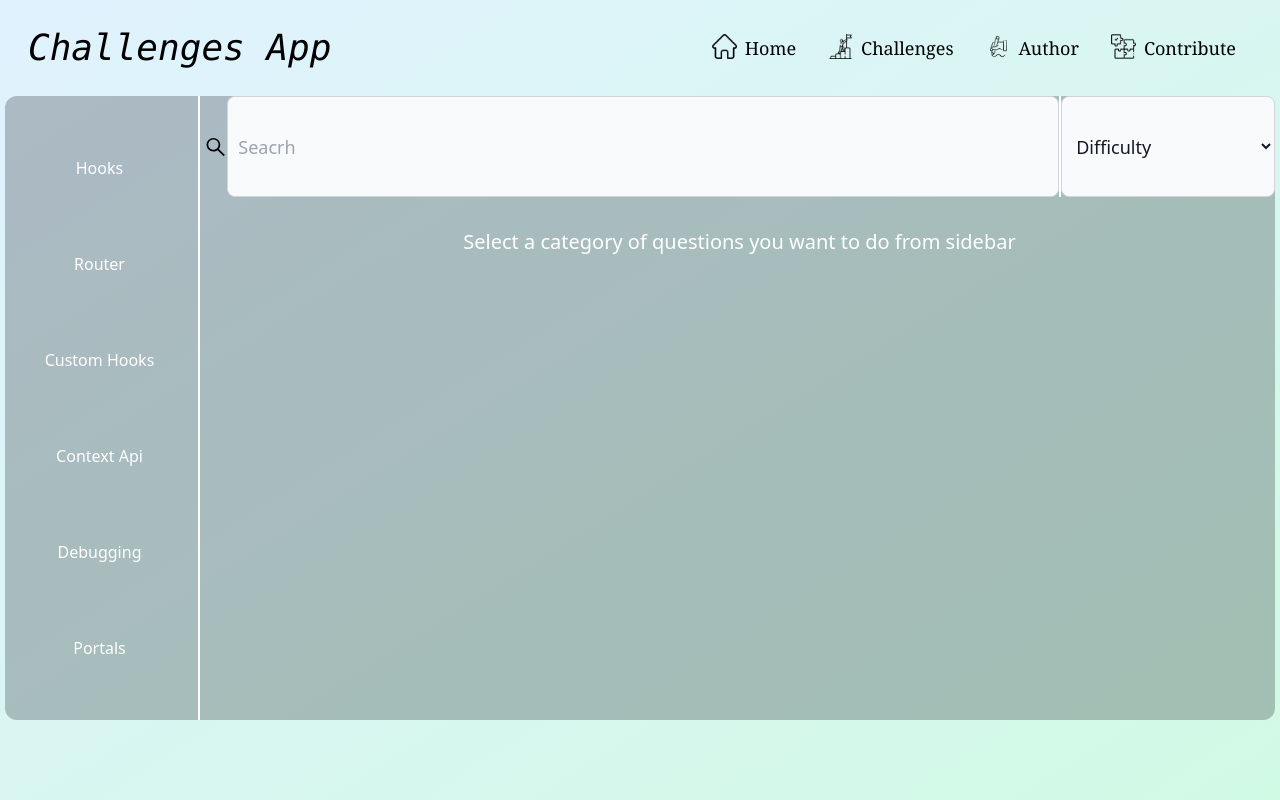
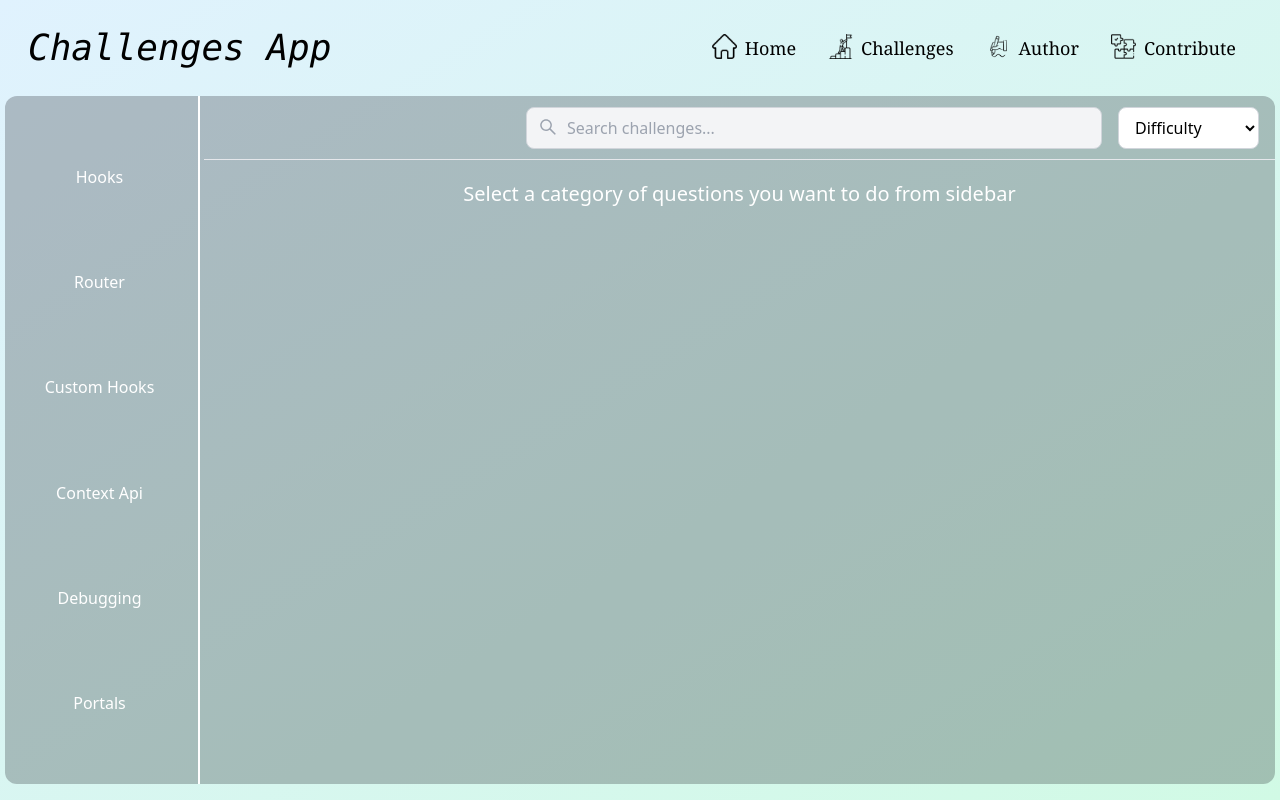
Before and after one commit to Himanshu0422/Challanges-App-Frontend, a React (Create React App) app: page /challenges in a window 1280 px wide. Built offline with nearby package versions, Linux system fonts and the light colour scheme.

Commit message:
ui updates

```diff
--- a/src/components/Layout.js
+++ b/src/components/Layout.js
@@ -1,118 +1,126 @@
-import React, { useState } from 'react'
-import { Link, useLocation } from 'react-router-dom';
-import { AiOutlineClose, AiOutlineMenu, AiOutlineSearch } from 'react-icons/ai';
-import { useDispatch } from 'react-redux';
-import { setDifficulty, setSearch } from '../redux/questionsSlice';
+'use client'
 
-const Layout = ({ children }) => {
+import React, { useEffect, useRef } from 'react'
+import { AiOutlineSearch } from 'react-icons/ai'
+import { useDispatch } from 'react-redux'
+import { Link, useLocation } from 'react-router-dom'
+import { setDifficulty, setSearch } from '../redux/questionsSlice'
+import gsap from 'gsap'
 
-    const location = useLocation();
-    const dispatch = useDispatch();
-    const [sidebar, setSidebar] = useState(false);
-    const handleSidebar = () => {
-        setSidebar(!sidebar);
-    };
+export default function Component({ children }) {
+  const location = useLocation()
+  const dispatch = useDispatch()
+  const sidebarRef = useRef(null)
+  const contentRef = useRef(null)
 
   const changeHandler = (e) => {
-        dispatch(setSearch(e.target.value));
+    dispatch(setSearch(e.target.value))
   }
 
   const changeDiffHandler = (e) => {
-        dispatch(setDifficulty(e.target.value));
+    dispatch(setDifficulty(e.target.value))
   }
 
   const questionMenu = [
     {
       name: 'Hooks',
-            path: '/challenges/hooks'
+      path: '/challenges/hooks',
     },
     {
       name: 'Router',
-            path: '/challenges/router'
+      path: '/challenges/router',
     },
     {
       name: 'Custom Hooks',
-            path: '/challenges/custom-hooks'
+      path: '/challenges/custom-hooks',
     },
     {
       name: 'Context Api',
-            path: '/challenges/context-api'
+      path: '/challenges/context-api',
     },
     {
       name: 'Debugging',
-            path: '/challenges/debugging'
+      path: '/challenges/debugging',
     },
     {
       name: 'Portals',
-            path: '/challenges/portals'
+      path: '/challenges/portals',
     },
   ]
 
+  useEffect(() => {
+    // Animate sidebar menu items
+    gsap.from(sidebarRef.current?.children, {
+      opacity: 0,
+      x: -50,
+      stagger: 0.1,
+      duration: 0.5,
+      ease: 'power3.out',
+    })
+
+    // Animate main content area
+    gsap.from(contentRef.current, {
+      opacity: 0,
+      y: 50,
+      duration: 0.5,
+      ease: 'power3.out',
+    })
+  }, [])
+
   return (
-        <div className='flex h-[calc(100vh-11rem)] max-md:flex-col backgound-color'>
-            <div className='flex md:w-[15%] md:justify-center max-md:w-[100%] max-md:hidden'>
-                <div className='flex md:flex-col md:justify-evenly'>
+    <div className="flex h-[calc(100vh-7rem)] max-lg:h-[calc(100vh-9rem)] max-lg:flex-col backgound-color">
+      <div className="flex lg:w-[15%] lg:justify-center max-lg:w-[100%] max-lg:hidden">
+        <div ref={sidebarRef} className="flex lg:flex-col lg:justify-evenly">
           {questionMenu.map((menu, i) => {
-                        const isActive = location.pathname === menu.path;
-                        return <div key={i} className={`flex justify-center items-center text-white ${isActive ? 'button-background' : ''}`}>
+            const isActive = location.pathname === menu.path
+            return (
+              <div
+                key={i}
+                className={`flex justify-center items-center text-white ${
+                  isActive ? 'button-background' : ''
+                }`}
+              >
                 <Link
-                                className='p-3 rounder-lg border-transparent background-hover flex items-center justify-center h-[100%] w-[100%]'
-                                to={menu.path}>
+                  className="p-3 rounder-lg border-transparent background-hover flex items-center justify-center h-[100%] w-[100%]"
+                  to={menu.path}
+                >
                   {menu.name}
                 </Link>
               </div>
+            )
           })}
         </div>
       </div>
-            <div className='max-md:flex flex-col hidden'>
-                <div onClick={handleSidebar} className='block lg:hidden cursor-pointer mt-2 ml-2 z-10 w-7'>
-                    {sidebar ? <AiOutlineClose size={20} /> : <AiOutlineMenu size={20} />}
-                </div>
-                <ul className={sidebar ? 'fixed left-0 bg-opacity-50 backdrop-blur-lg w-[60%] h-full ease-in-out duration-500' : 'ease-in-out duration-500 fixed left-[-100%] w-[60%] h-full'}>
-                    {questionMenu.map((menu, i) => {
-                        return <li key={i} className='flex justify-center items-center text-white' onClick={handleSidebar}>
-                            <Link
-                                className='p-3'
-                                to={menu.path}>
-                                {menu.name}
-                            </Link>
-                        </li>
-                    })}
-                </ul>
-            </div>
-            <div className="border border-white mx-1 max-md:hidden"></div>
-            <div className='md:w-[85%] max-md:mt-3 max-md:mx-2 max-md:h-full'>
-                <div className='flex w-full md:h-[18%]'>
-                    <div className='w-[80%] md:h-[90%] max-md:h-full inline-flex items-center'>
-                        <AiOutlineSearch className='h-6 w-6' />
+      <div className="border border-white mx-1 max-lg:hidden" />
+      <div ref={contentRef} className="lg:w-[85%] max-lg:mt-3 max-lg:mx-2 max-lg:h-full">
+        <header className="flex h-16 items-center justify-between border-b px-4">
+          <div className="flex flex-1 items-center justify-end space-x-4">
+            <div className="relative w-full max-w-xl">
               <input
-                            className='w-full h-full bg-gray-50 border border-gray-300 text-gray-900 text-lg rounded-lg focus:ring-blue-500 focus:border-blue-500 block p-2.5 dark:bg-gray-700 dark:border-gray-600 dark:placeholder-gray-400 dark:text-white dark:focus:ring-blue-500 dark:focus:border-blue-500'
-                            type='text'
-                            placeholder='Seacrh'
+                type="text"
+                placeholder="Search challenges..."
+                className="w-full rounded-lg border border-gray-300 bg-gray-100 py-2 pl-10 pr-4 focus:border-blue-500 focus:outline-none focus:ring-1 focus:ring-blue-500 dark:border-gray-600 dark:bg-gray-700 dark:text-white dark:focus:border-blue-500"
                 onChange={changeHandler}
               />
+              <AiOutlineSearch className="absolute left-3 top-2.5 h-5 w-5 text-gray-400" />
             </div>
-                    <div className="border border-white h-[90%]"></div>
-                    <div className='w-[20%] md:h-[90%] max-md:h-full'>
             <select
-                            className="w-full h-full bg-gray-50 border border-gray-300 text-gray-900 text-lg rounded-lg focus:ring-blue-500 focus:border-blue-500 block p-2.5 dark:bg-gray-700 dark:border-gray-600 dark:placeholder-gray-400 dark:text-white dark:focus:ring-blue-500 dark:focus:border-blue-500"
-                            id="difficulty"
-                            name="difficulty"
+              className="rounded-lg border border-gray-300 bg-white py-2 pl-3 pr-10 focus:border-blue-500 focus:outline-none focus:ring-1 focus:ring-blue-500 dark:border-gray-600 dark:bg-gray-700 dark:text-white"
               onChange={changeDiffHandler}
             >
-                            <option disabled selected>Difficulty</option>
+              <option disabled selected>
+                Difficulty
+              </option>
               <option value="Easy">Easy</option>
               <option value="Medium">Medium</option>
               <option value="Difficult">Difficult</option>
             </select>
           </div>
-                </div>
-                <div className='mt-5 mb-5 md:h-[75%] max-md:mt-4 max-md:ml-2 max-md:h-[calc(100vh-18rem)]'>
+        </header>
+        <div className="mt-5 mb-5 lg:h-[80%] max-lg:mt-4 max-lg:ml-2 max-lg:h-[calc(100vh-18rem)]">
           {children}
         </div>
       </div>
     </div>
   )
 }
-
-export default Layout;
--- a/src/pages/Challenges/TopicQues.js
+++ b/src/pages/Challenges/TopicQues.js
@@ -34,7 +34,7 @@ const TopicQues = ({ topic }) => {
     }, [topic]);
 
     return (
-        <div className='flex flex-wrap justify-evenly h-[100%] w-[100%] overflow-auto'>
+        <div className='flex flex-wrap justify-evenly h-[100%] w-[100%] overflow-auto items-center'>
             {loading && (
                 <div className="spinner-parent">
                     <SyncLoader color='#36d7b7' />
--- a/src/pages/ContributedQuestion.js
+++ b/src/pages/ContributedQuestion.js
@@ -43,8 +43,9 @@ const ContributedQuestion = () => {
     }
 
     return (
-        <div className='min-h-screen flex items-center'>
-            <div className='mx-auto w-[100%]'>
+        <div className="max-h-screen">
+            <div className='min-h-[calc(100vh-6rem)] flex items-center'>
+                <div className='w-[100%]'>
                     <div className='px-6 py-4 max-w-md mx-auto bg-opacity-100 shadow-2xl rounded-lg overflow-hidden'>
                         <h1 className='text-2xl font-semibold mb-4'>Contribute your Question</h1>
                         <form onSubmit={submitHandler}>
@@ -138,6 +139,7 @@ const ContributedQuestion = () => {
                     </div>
                 </div>
             </div>
+        </div>
     )
 }
 
--- a/src/pages/Question.js
+++ b/src/pages/Question.js
@@ -129,7 +129,7 @@ const Question = () => {
                                 required
                             />
                         </div>
-                        <button className="bg-purple-600 text-white py-2 px-4 rounded-md font-semibold hover:bg-purple-700"
+                        <button className="bg-purple-600 text-black py-2 px-4 rounded-md font-semibold hover:bg-purple-700"
                             type="submit"
                         >
                             Submit
```
Also changed, not shown: src/components/Main.js (deleted, +0 -45 lines), src/components/MainQuestion.js (+10 -8 lines), src/components/Question.js (+6 -5 lines). Lines whose indentation alone changed are shown as unchanged.
